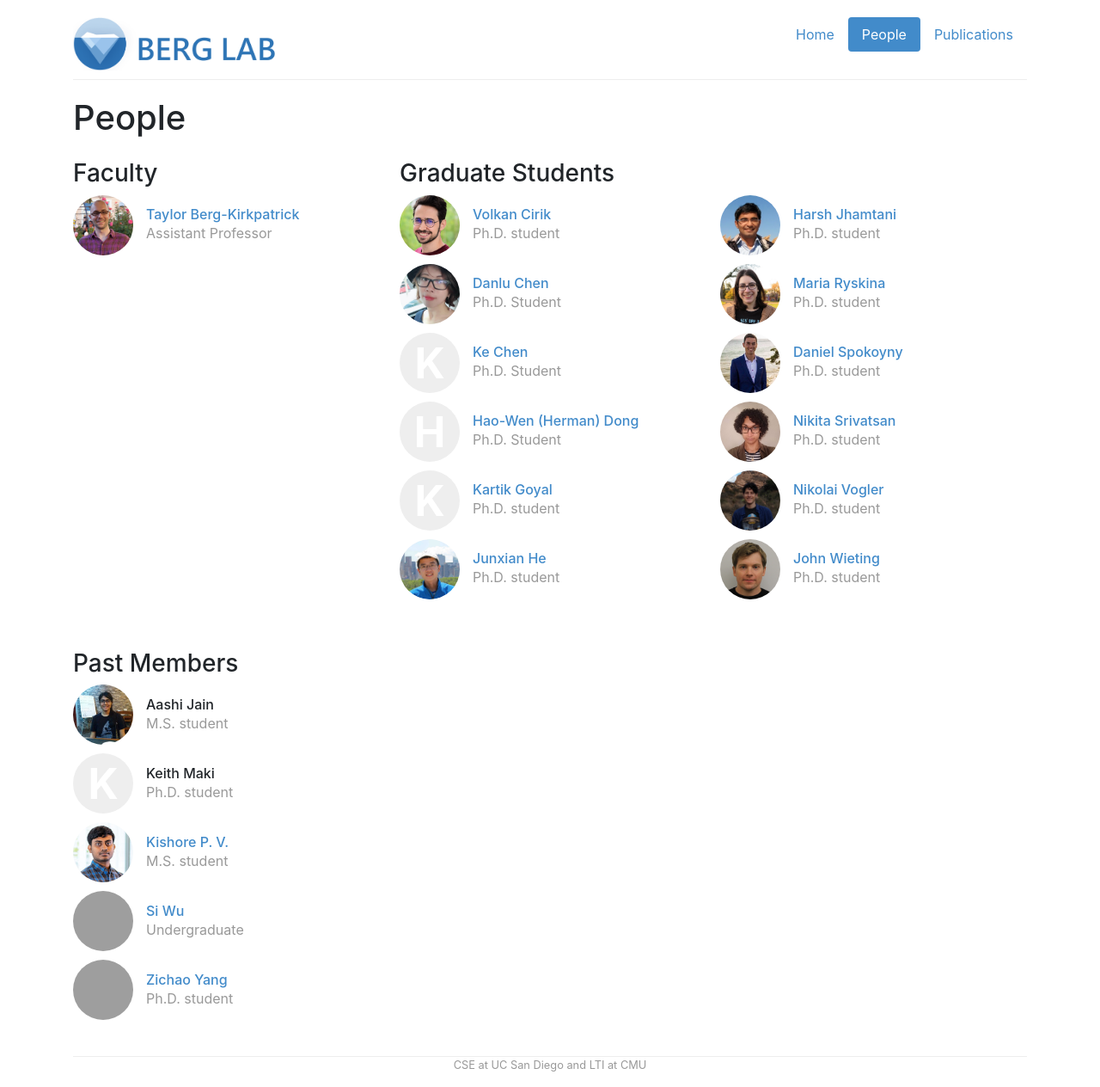
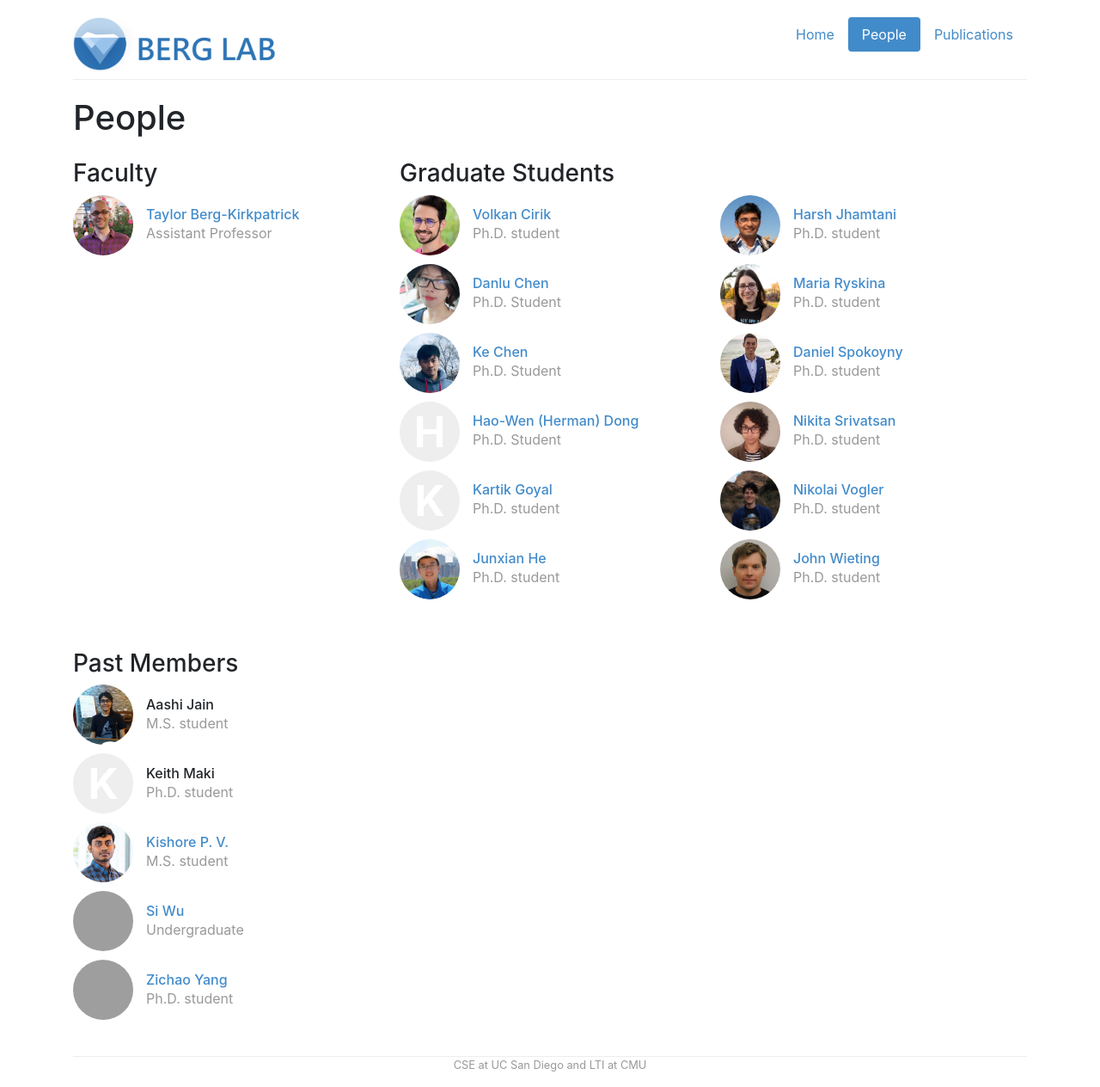
Before and after one commit to icebergnlp/icebergnlp.github.io, a Jekyll site: the page built from people.html, in a window 1280 px wide. Shown: the whole page at 86% size. Built offline with Jekyll 4.4.1, drawn with Linux system fonts in a browser that asks for light colours; grey boxes are pictures that could not be loaded.

Commit message:
Added profile picture for Ke

```diff
--- a/_data/people.yml
+++ b/_data/people.yml
@@ -29,6 +29,7 @@ ke:
     display_name: "Ke Chen"
     webpage: "https://www.knutchen.com/"
     role: grad
+    image: /img/people/kechen.jpg
     bio: "Ph.D. Student"
 
 herman:
```
Also changed, not shown: img/people/kechen.jpg (added).
